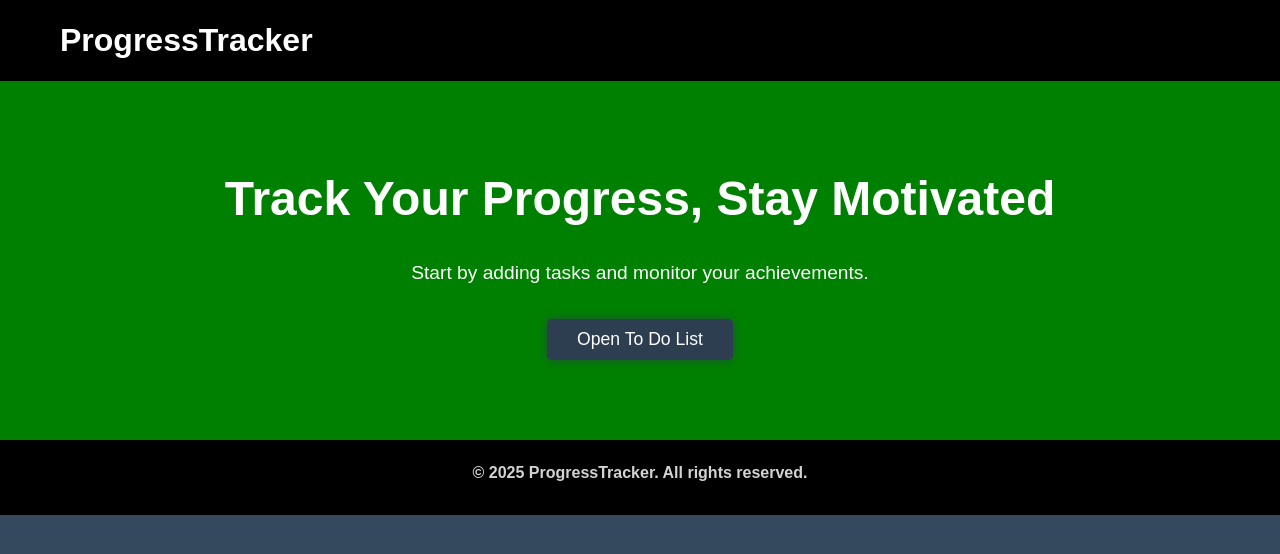
After one commit to SmitJ27/Project_Repo_Django, a Django app: page /progress/ in a window 1280 px wide. The commit adds this page. Shown: the top 554 px of the page. Run offline with Django 4.2, Linux system fonts and the light colour scheme.

Commit message:
added functionality for Progress tracking

```diff
--- a/Personalized_Learning/settings.py
+++ b/Personalized_Learning/settings.py
@@ -10,7 +10,8 @@ For the full list of settings and their values, see
 https://docs.djangoproject.com/en/4.2/ref/settings/
 """
 
-from pathlib import Path,os
+from pathlib import Path
+import os
 
 # Build paths inside the project like this: BASE_DIR / 'subdir'.
 BASE_DIR = Path(__file__).resolve().parent.parent
--- a/Personalized_Learning_App/urls.py
+++ b/Personalized_Learning_App/urls.py
@@ -5,6 +5,9 @@ from . import  views
 urlpatterns = [
 
     path('', views.index, name="index"),
+    path('resourse_recommendations/', views.resourse_recommendations, name="resourse_recommendations"),
+    path('progress/', views.progress, name="progress"),
+    path('todo_list/', views.todo_list, name="todo_list"),
     path('register/', views.register, name="register"),
     path('contact/', views.contact, name="contact"),
     path('view_feedbacks/', views.view_feedbacks, name='feedbacks'),
@@ -30,7 +33,6 @@ urlpatterns = [
     path('os_course/', views.os_course, name="os_course"),
     path('networking_course/', views.networking_course, name="networking_course"),
     path('devops_course/', views.devops_course, name="devops_course"),
-    path('resourse_recommendations/', views.resourse_recommendations, name="resourse_recommendations"),
     path('qr_gen/', views.qr_gen, name="qr_gen"),
     path('your_achievements/', views.your_achievements, name="your_achievements"),
     path('view_subjects/', views.view_subjects, name="view_subjects"),
--- a/Personalized_Learning_App/views.py
+++ b/Personalized_Learning_App/views.py
@@ -71,11 +71,16 @@ def networking_course(request):
 def devops_course(request):
     return render(request, 'devops_course.html')
 
-@login_required
+
 def resourse_recommendations(request):
     return render(request, 'resourse_recommendations.html')
 
-@login_required
+def progress(request):
+    return render(request, 'progress.html')
+
+def todo_list(request):
+    return render(request, 'todo.html')
+
 def qr_gen(request):
     return render(request, 'qr_gen.html')
 
--- /dev/null
+++ b/static/css/progress.css
@@ -0,0 +1,268 @@
+/* General Reset */
+* {
+    margin: 0;
+    padding: 0;
+    box-sizing: border-box;
+}
+
+/* Body */
+body {
+    font-family: Arial, sans-serif;
+    color: #fff;
+    background-color: #34495e;
+    line-height: 1.6;
+    overflow-x: hidden;
+    animation: fadeInBody 1s ease-out; /* Fade in effect */
+}
+
+/* Navbar */
+.navbar {
+    /* background-color: #1abc9c; */
+    background-color: black;
+    padding: 15px 0;
+    animation: slideDownNav 0.5s ease-out; /* Slide down effect */
+}
+
+.navbar .container {
+    display: flex;
+    justify-content: space-between;
+    align-items: center;
+    max-width: 1200px;
+    margin: 0 auto;
+    padding: 0 20px;
+}
+
+.navbar .logo {
+    font-size: 2rem;
+    color: white;
+    text-decoration: none;
+    animation: fadeInLogo 1s ease-out; /* Fade in effect */
+}
+
+/* Navigation links */
+.navbar .nav-links {
+    list-style: none;
+    display: flex;
+}
+
+.navbar .nav-links li {
+    margin-left: 20px;
+}
+
+.navbar .nav-links li a {
+    color: white;
+    text-decoration: none;
+    font-size: 1.1rem;
+    transition: color 0.3s;
+}
+
+.navbar .nav-links li a:hover {
+    color: #34495e;
+}
+
+/* Hero Section */
+.hero {
+    /* background-color: #16a085; */
+    background-color: green;
+    padding: 80px 0;
+    text-align: center;
+    animation: fadeInHero 1.5s ease-out; /* Hero section fade-in */
+}
+
+.hero h1 {
+    font-size: 3rem;
+    margin-bottom: 20px;
+    animation: fadeInText 1.2s ease-out; /* Fade-in text */
+}
+
+.hero p {
+    font-size: 1.2rem;
+    margin-bottom: 30px;
+    animation: fadeInText 1.5s ease-out; /* Fade-in text */
+}
+
+.hero button {
+    padding: 10px 30px;
+    font-size: 1.1rem;
+    background-color: #2c3e50;
+    color: white;
+    border: none;
+    border-radius: 5px;
+    cursor: pointer;
+    box-shadow: 0 0 10px rgba(44, 62, 80, 0.7); /* Glow effect */
+    transition: background-color 0.3s ease, box-shadow 0.3s ease; /* Button hover effect */
+}
+
+.hero button:hover {
+    background-color: #34495e;
+    box-shadow: 0 0 20px rgba(44, 62, 80, 1), 0 0 30px rgba(44, 62, 80, 0.8); /* Glow effect on hover */
+}
+
+/* Progress Tracker Section */
+.progress-section {
+    background-color: #34495e;
+    padding: 40px 0;
+}
+
+.progress-section h2 {
+    font-size: 2rem;
+    margin-bottom: 20px;
+    text-align: center;
+    color: #00ffcc;
+}
+
+.progress-container {
+    margin-bottom: 30px;
+    text-align: center;
+}
+
+#progress-bar {
+    width: 100%;
+    height: 20px;
+    border-radius: 10px;
+    margin-top: 10px;
+}
+
+#task-counter {
+    font-weight: bold;
+    margin-bottom: 20px;
+}
+
+#task-list {
+    list-style-type: none;
+    padding: 0;
+    margin-bottom: 20px;
+}
+
+#task-list li {
+    background-color: #1abc9c;
+    padding: 10px;
+    margin: 10px 0;
+    border-radius: 5px;
+    display: flex;
+    justify-content: space-between;
+    align-items: center;
+    transition: transform 0.3s ease; /* Hover effect */
+}
+
+#task-list li.completed {
+    text-decoration: line-through;
+    color: #7f8c8d;
+}
+
+#task-list li:hover {
+    transform: translateY(-5px); /* Slight lift effect on hover */
+}
+
+/* Task Input Section */
+.task-input {
+    display: flex;
+    justify-content: center;
+    margin-top: 20px;
+}
+
+.task-input input {
+    padding: 10px;
+    font-size: 1rem;
+    width: 70%;
+    border-radius: 5px;
+    border: none;
+    margin-right: 10px;
+}
+
+.task-input button {
+    padding: 10px 20px;
+    background-color: #1abc9c;
+    color: white;
+    border: none;
+    border-radius: 5px;
+    cursor: pointer;
+    transition: background-color 0.3s ease, box-shadow 0.3s ease; /* Button hover effect */
+    box-shadow: 0 0 10px rgba(26, 188, 156, 0.7); /* Glow effect */
+}
+
+.task-input button:hover {
+    background-color: #16a085;
+    box-shadow: 0 0 20px rgba(26, 188, 156, 1), 0 0 30px rgba(26, 188, 156, 0.8); /* Glow effect on hover */
+}
+
+/* Footer Section */
+.footer {
+    /* background-color: #2c3e50; */
+    background-color: black;
+    padding: 20px;
+    text-align: center;
+    animation: fadeInFooter 1s ease-out; /* Footer fade-in */
+}
+
+.footer p {
+    margin-bottom: 10px;
+    color: #d3d3d3;
+}
+
+.footer nav a {
+    color: #00ffcc;
+    margin: 0 10px;
+    text-decoration: none;
+}
+
+.footer nav a:hover {
+    text-decoration: underline;
+}
+
+/* Keyframe Animations */
+@keyframes fadeInBody {
+    0% {
+        opacity: 0;
+    }
+    100% {
+        opacity: 1;
+    }
+}
+
+@keyframes slideDownNav {
+    0% {
+        transform: translateY(-100%);
+    }
+    100% {
+        transform: translateY(0);
+    }
+}
+
+@keyframes fadeInLogo {
+    0% {
+        opacity: 0;
+    }
+    100% {
+        opacity: 1;
+    }
+}
+
+@keyframes fadeInHero {
+    0% {
+        transform: translateY(50px);
+        opacity: 0;
+    }
+    100% {
+        transform: translateY(0);
+        opacity: 1;
+    }
+}
+
+@keyframes fadeInText {
+    0% {
+        opacity: 0;
+    }
+    100% {
+        opacity: 1;
+    }
+}
+
+@keyframes fadeInFooter {
+    0% {
+        opacity: 0;
+    }
+    100% {
+        opacity: 1;
+    }
+}
--- /dev/null
+++ b/static/js/progress.js
@@ -0,0 +1,49 @@
+// Function to add a task
+function addTask() {
+    const taskInput = document.getElementById('task-input');
+    const taskList = document.getElementById('task-list');
+    const taskCounter = document.getElementById('task-counter');
+    const progressBar = document.getElementById('progress-bar');
+
+    const taskName = taskInput.value;
+    if (taskName === '') {
+        alert('Please enter a task.');
+        return;
+    }
+
+    // Create new task element
+    const taskItem = document.createElement('li');
+    taskItem.textContent = taskName;
+
+    // Create a button to mark task as completed
+    const completeButton = document.createElement('button');
+    completeButton.textContent = 'Complete';
+    completeButton.onclick = function() {
+        taskItem.classList.toggle('completed');
+        updateProgress();
+    };
+
+    // Append the button to the task item
+    taskItem.appendChild(completeButton);
+    taskList.appendChild(taskItem);
+
+    // Clear input
+    taskInput.value = '';
+
+    // Update progress
+    updateProgress();
+}
+
+// Function to update progress
+function updateProgress() {
+    const taskList = document.getElementById('task-list');
+    const taskCounter = document.getElementById('task-counter');
+    const progressBar = document.getElementById('progress-bar');
+
+    const totalTasks = taskList.children.length;
+    const completedTasks = document.querySelectorAll('.completed').length;
+
+    const progress = (completedTasks / totalTasks) * 100;
+    taskCounter.textContent = `${completedTasks} Tasks Completed`;
+    progressBar.value = progress;
+}
--- /dev/null
+++ b/templates/progress.html
@@ -0,0 +1,42 @@
+{% load static %}
+<!DOCTYPE html>
+<html lang="en">
+<head>
+    <meta charset="UTF-8">
+    <meta name="viewport" content="width=device-width, initial-scale=1.0">
+    <title>Progress Tracker</title>
+    <link rel="stylesheet" href="{% static 'css/progress.css' %}">
+</head>
+<body>
+    <!-- Navbar Section -->
+    <nav class="navbar">
+        <div class="container">
+            <a href="#" class="logo" style="font-weight: bolder;">ProgressTracker</a>
+            <ul class="nav-links">
+                <!-- Add nav items here if needed -->
+            </ul>
+        </div>
+    </nav>
+
+    <!-- Hero Section -->
+    <section id="hero" class="hero">
+        <div class="container">
+            <h1>Track Your Progress, Stay Motivated</h1>
+            <p>Start by adding tasks and monitor your achievements.</p>
+            <!-- Button to Open To Do List -->
+            <a href="{% url 'todo_list' %}">
+                <button id="open-todo-btn">Open To Do List</button>
+            </a>
+        </div>
+    </section>
+
+    <!-- Footer Section -->
+    <footer id="footer" class="footer">
+        <div class="container">
+            <p style="font-weight: bold;">&copy; 2025 ProgressTracker. All rights reserved.</p>
+        </div>
+    </footer>
+
+    <script src="{% static 'js/progress.js' %}"></script>
+</body>
+</html>
```
Also changed, not shown: static/css/todo.css (added, +201 -0 lines), static/js/todo.js (added, +67 -0 lines), templates/index.html (+4 -4 lines), templates/todo.html (added, +30 -0 lines).
